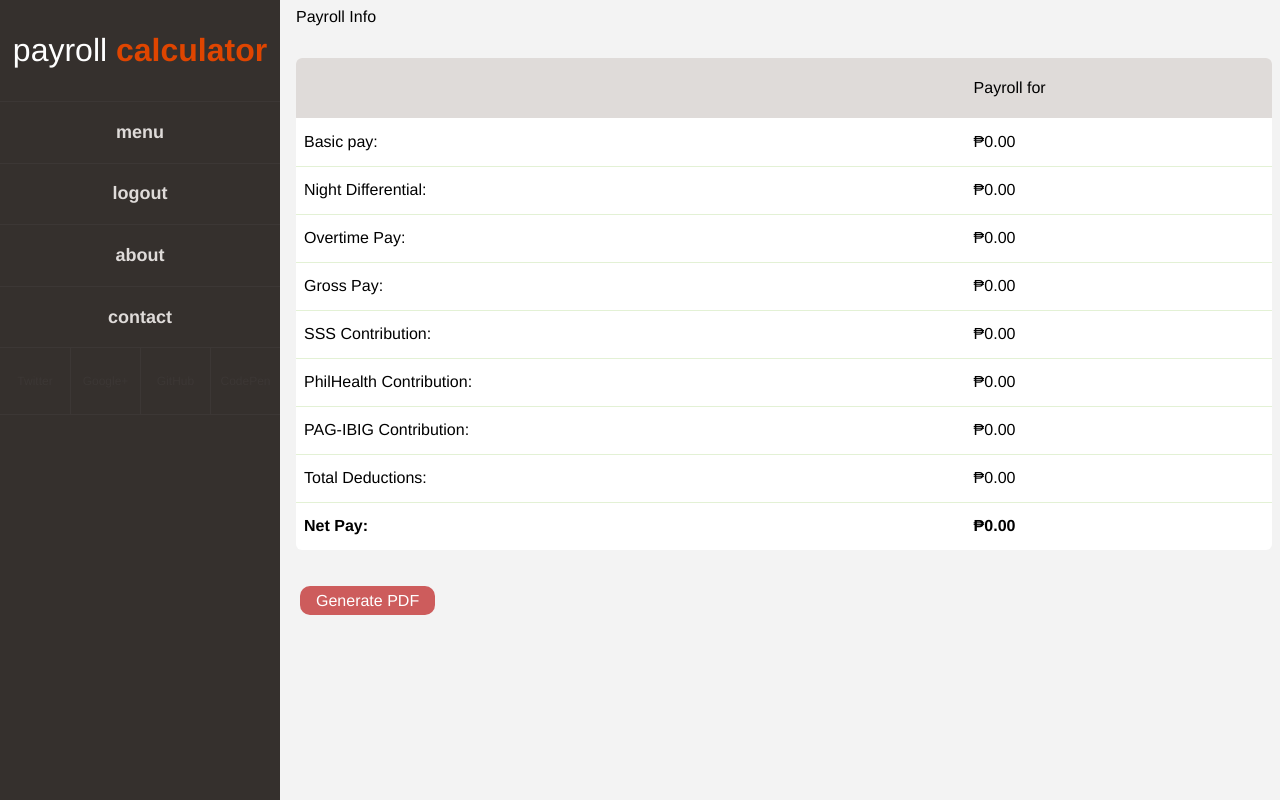
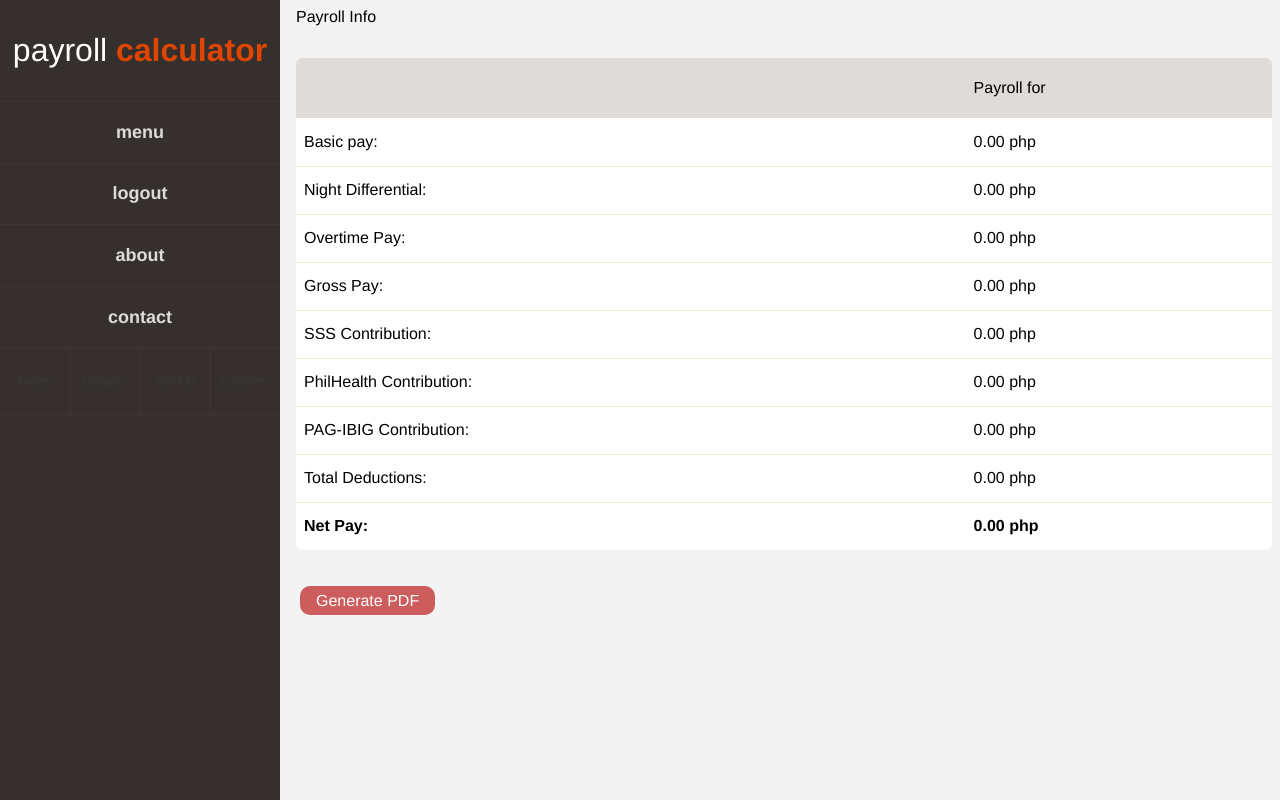
Before and after one commit to zrta2480/Webdev_SA3, a PHP site: page /payroll.php in a window 1280 px wide. Run offline with PHP 8.4, Linux system fonts and the light colour scheme; a user stored in the database is signed in; data that the repository does not hold is empty; some libraries are stand-ins or nearby versions.

Commit message:
AND WE ARE DONE BOIS

```diff
--- a/payroll.php
+++ b/payroll.php
@@ -10,7 +10,8 @@ if(!isset($_SESSION['user']))
 <html>
     <head>
         <link rel="stylesheet" href="sa3-stylesheet.css">
-        <script src="https://unpkg.com/jspdf@latest/dist/jspdf.umd.min.js"></script>
+        <script src="https://cdnjs.cloudflare.com/ajax/libs/jspdf/1.5.3/jspdf.min.js"></script>
+        <script src="https://cdnjs.cloudflare.com/ajax/libs/jspdf-autotable/3.5.6/jspdf.plugin.autotable.min.js"></script>
     </head>
 
     <body>
@@ -124,60 +125,90 @@ if(!isset($_SESSION['user']))
                     <tbody>
                         <tr>
                             <td>Basic pay: </td>
-                            <td><?php echo '₱' . number_format($basic_pay, 2); ?></td>
+                            <td><?php echo number_format($basic_pay, 2). ' php'; ?></td>
                         </tr>
                         <tr>
                             <td>Night Differential: </td>
-                            <td><?php echo '₱' . number_format($n_diff, 2); ?></td>
+                            <td><?php echo number_format($n_diff, 2). ' php'; ?></td>
                         </tr>
                         <tr>
                             <td>Overtime Pay: </td>
-                            <td><?php echo '₱' . number_format($o_pay, 2); ?></td>
+                            <td><?php echo number_format($o_pay, 2). ' php'; ?></td>
                         </tr>
                         <tr>
                             <td>Gross Pay: </td>
-                            <td><?php echo '₱' . number_format($gross_pay, 2);?></td>
+                            <td><?php echo number_format($gross_pay, 2). ' php';?></td>
                         </tr>
                         <tr>
                             <td>SSS Contribution: </td>
-                            <td><?php echo '₱' . number_format($sss, 2); ?></td>
+                            <td><?php echo number_format($sss, 2). ' php'; ?></td>
                         </tr>
                         <tr>
                             <td>PhilHealth Contribution: </td>
-                            <td><?php echo '₱' . number_format($philhealth, 2); ?></td>
+                            <td><?php echo number_format($philhealth, 2). ' php'; ?></td>
                         </tr>
                         <tr>
                             <td>PAG-IBIG Contribution: </td>
-                            <td><?php echo '₱' . number_format($pagibig, 2); ?></td>
+                            <td><?php echo number_format($pagibig, 2). ' php'; ?></td>
                         </tr>
                         <tr>
                             <td>Total Deductions: </td>
-                            <td><?php echo '₱' . number_format($total_deductions, 2); ?></td>
+                            <td><?php echo number_format($total_deductions, 2). ' php'; ?></td>
                         </tr>
                         <tr>
                             <td id = "netpay">Net Pay:</td>
-                            <td id = "netpay"><?php echo '₱' . number_format($net_pay, 2); ?></td>
+                            <td id = "netpay"><?php echo number_format($net_pay, 2). ' php'; ?></td>
                         </tr>
                     </tbody>
                 </table>
-                <button onclick="downloadPDFWithjsPDF()">Generate PDF</button>
+                <button onclick="generate()">Generate PDF</button>
 
-            <script>
-                function downloadPDFWithjsPDF() {
-                  var doc = new jspdf.jsPDF('p', 'pt', 'a4');
-
-                  doc.html(document.querySelector('#ptable'), {
-                    callback: function (doc) {
-                      doc.save('Payroll Report.pdf');
-                    },
-                    margin: [60, 60, 60, 60],
-                    x: 32,
-                    y: 32,
-                  });
+                <script type="text/javascript">
+                function generate() {
+                    var doc = new jsPDF('p', 'pt', 'letter');
+                    var htmlstring = '';
+                    var tempVarToCheckPageHeight = 0;
+                    var pageHeight = 0;
+                    pageHeight = doc.internal.pageSize.height;
+                    specialElementHandlers = {
+                        // element with id of "bypass" - jQuery style selector
+                        '#bypassme': function(element, renderer) {
+                            // true = "handled elsewhere, bypass text extraction"
+                            return true
+                        }
+                    };
+                    margins = {
+                        top: 150,
+                        bottom: 60,
+                        left: 40,
+                        right: 40,
+                        width: 600
+                    };
+                    var y = 20;
+                    doc.setLineWidth(2);
+                    doc.text(200, y = y + 30, "PAYROLL REPORT");
+                    doc.autoTable({
+                        html: '#ptable',
+                        startY: 70,
+                        theme: 'grid',
+                        columnStyles: {
+                            0: {
+                                cellWidth: 180,
+                            },
+                            1: {
+                                cellWidth: 180,
+                            },
+                            2: {
+                                cellWidth: 180,
+                            }
+                        },
+                        styles: {
+                            minCellHeight: 40
+                        }
+                    })
+                    doc.save('Payroll Report.pdf');
                 }
-
-                document.querySelector('#jsPDF').addEventListener('click', downloadPDFWithjsPDF);
-            </script>
+                </script>
 
             </div>
         </div>
--- a/sa3-stylesheet.css
+++ b/sa3-stylesheet.css
@@ -1,6 +1,11 @@
 *, :before, :after {
   box-sizing: border-box;
     font: 400 1em "Source Sans Pro", Helvetica, Arial, sans-serif;
+}
+
+a {
+    text-decoration: none;
+    color: darkred;
 }
 
 .unstyled {
@@ -378,3 +383,7 @@ input[type=submit]:hover {
 .container .info span .fa {
   color: #EF3B3A;
 }
+
+#ptable {
+
+}
```
